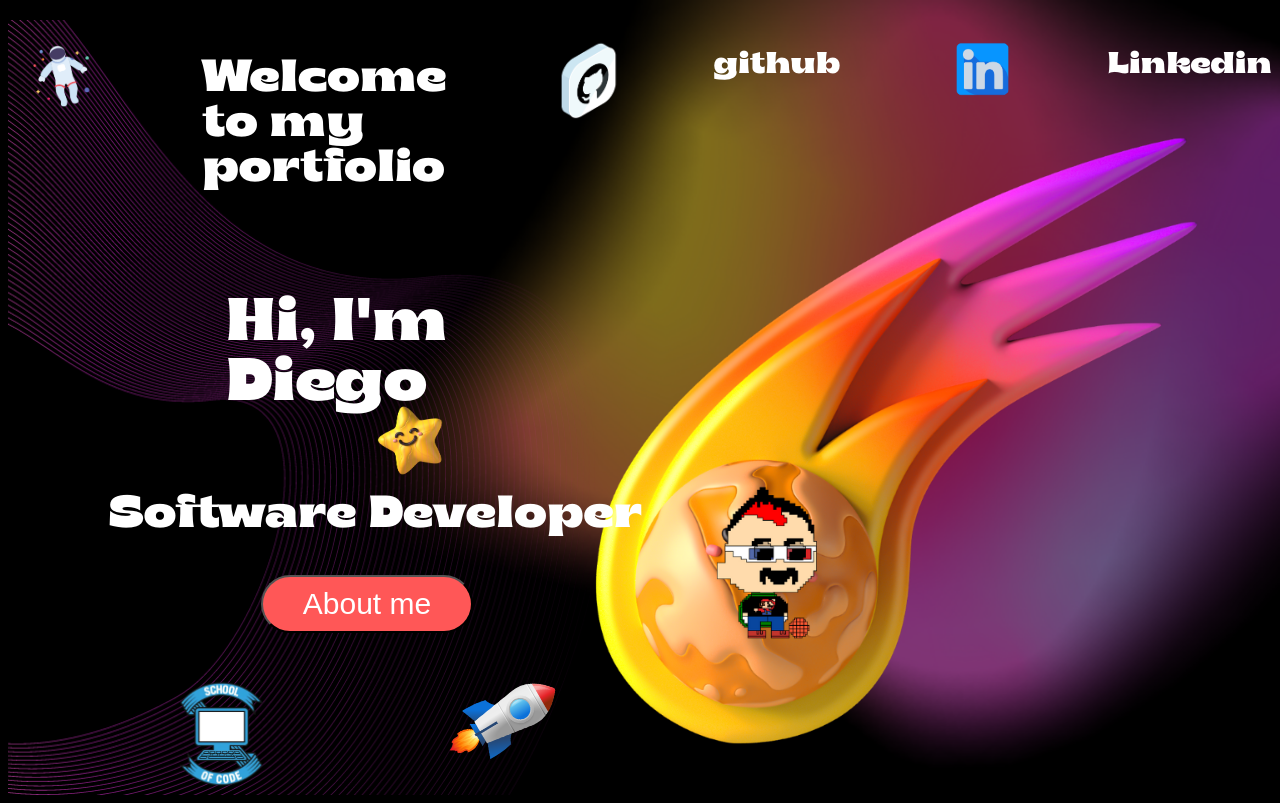
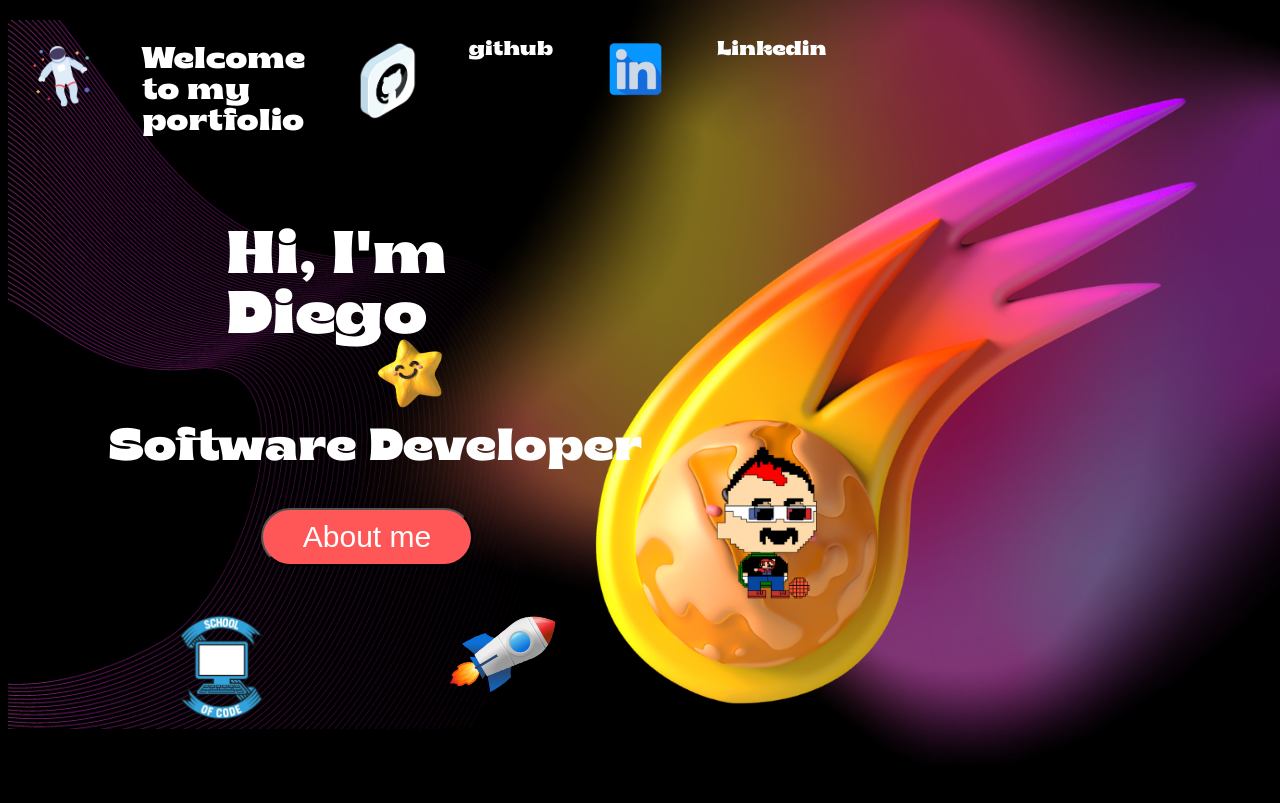
Before and after one commit to DEGRUSSECU1/diego-porfolio-react, a React (Create React App) app in the folder my-portfolio/: page / in a window 1280 px wide. Shown: the top 803 px of the page. Built offline with nearby package versions, Linux system fonts and the light colour scheme.

Commit message:
avatar class modified moved up

```diff
--- a/my-portfolio/src/components/NavBar/navBar.module.css
+++ b/my-portfolio/src/components/NavBar/navBar.module.css
@@ -2,8 +2,9 @@
     display: flex;
     margin-top: 20px;
     align-items:flex-start;
-    gap: 3rem;
+    gap: 1rem;
     font-family: "Brice-Black";
+    font-size: 20px;
 
 
 }
--- a/my-portfolio/src/components/css/home.css
+++ b/my-portfolio/src/components/css/home.css
@@ -13,7 +13,7 @@
     left: 25%;
     width: 50vw;
     left: 45%;
-    bottom: 5%;
+    bottom: 10%;
     z-index:-5;
 
 
```
